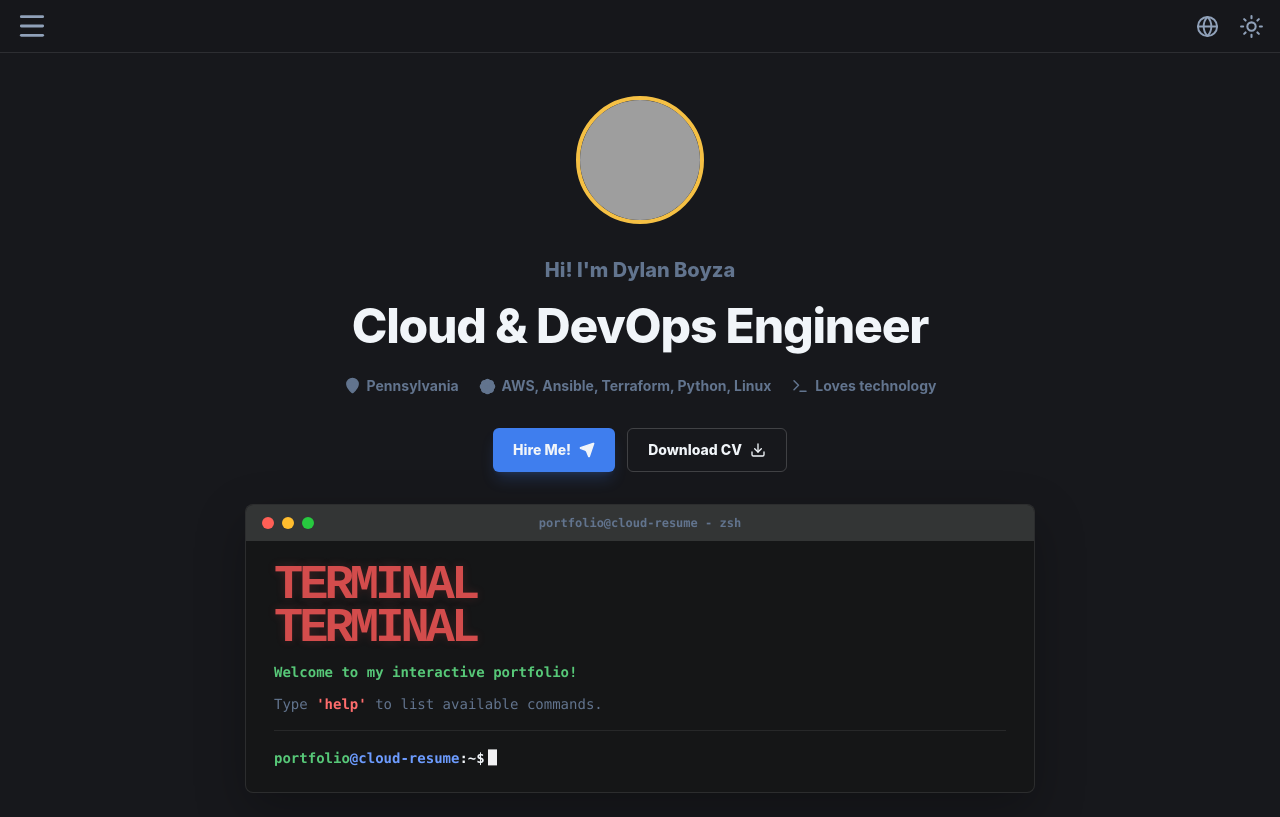
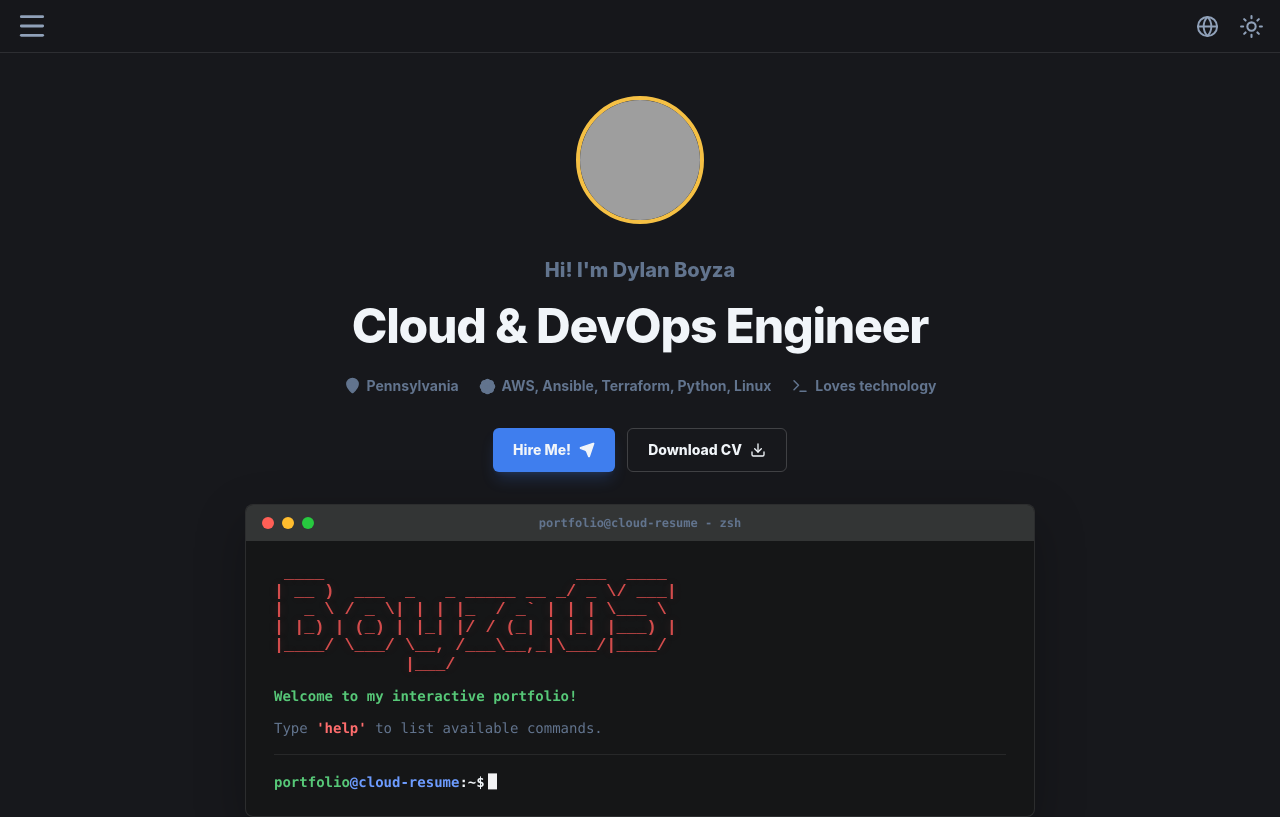
Before and after one commit to dboyza/portfolio-website, a React (Vite) app: page / in a window 1280 px wide. Shown: the top 817 px of the page. Built offline with nearby package versions, Linux system fonts and the light colour scheme; grey boxes are pictures that could not be loaded.

Commit message:
Show BoyzaOS terminal heading

```diff
--- a/src/components/TerminalWindow.tsx
+++ b/src/components/TerminalWindow.tsx
@@ -17,8 +17,12 @@ const TerminalWindow = () => {
 
       <div className="overflow-hidden px-5 py-6 font-mono text-sm sm:px-7">
         <pre className="terminal-ascii" aria-label="Terminal heading">
-{`TERMINAL
-TERMINAL`}
+{` ____                         ___  ____
+| __ )  ___  _   _ _____ __ _/ _ \\/ ___|
+|  _ \\ / _ \\| | | |_  / _\` | | | \\___ \\
+| |_) | (_) | |_| |/ / (_| | |_| |___) |
+|____/ \\___/ \\__, /___\\__,_|\\___/|____/
+             |___/`}
         </pre>
         <p className="mt-3 font-bold text-mint-500">{terminalLines[0]}</p>
         <p className="mt-3 text-slate-500">
--- a/src/index.css
+++ b/src/index.css
@@ -103,12 +103,11 @@ button:focus-visible {
 .terminal-ascii {
   color: #d34c4c;
   font-family: "Courier New", Consolas, monospace;
-  font-size: clamp(1.4rem, 3.8vw, 3.1rem);
+  font-size: clamp(0.5rem, 1.35vw, 1.05rem);
   font-weight: 800;
-  letter-spacing: -0.08em;
-  line-height: 0.88;
-  white-space: pre-wrap;
-  overflow-wrap: anywhere;
+  letter-spacing: 0;
+  line-height: 1.08;
+  white-space: pre;
   text-shadow: 0 0 10px rgba(211, 76, 76, 0.2);
 }
 
```
